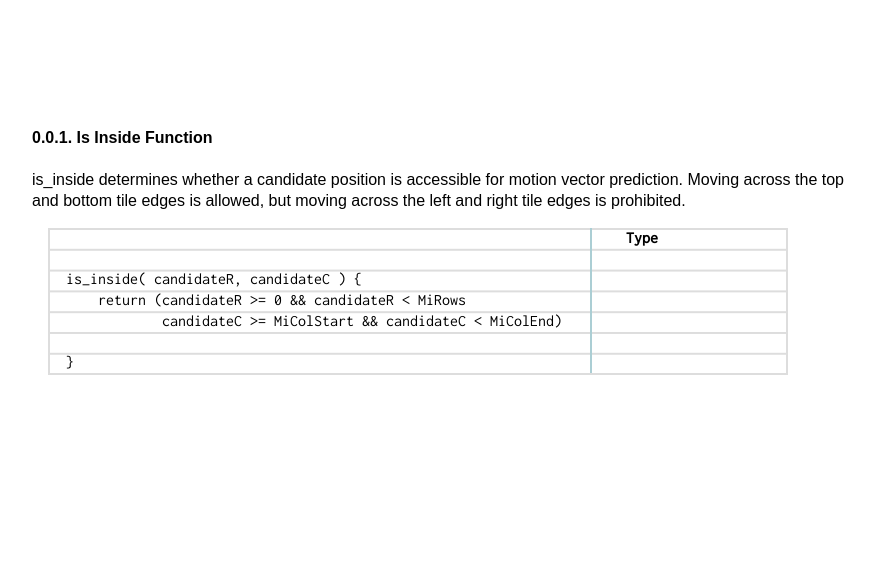
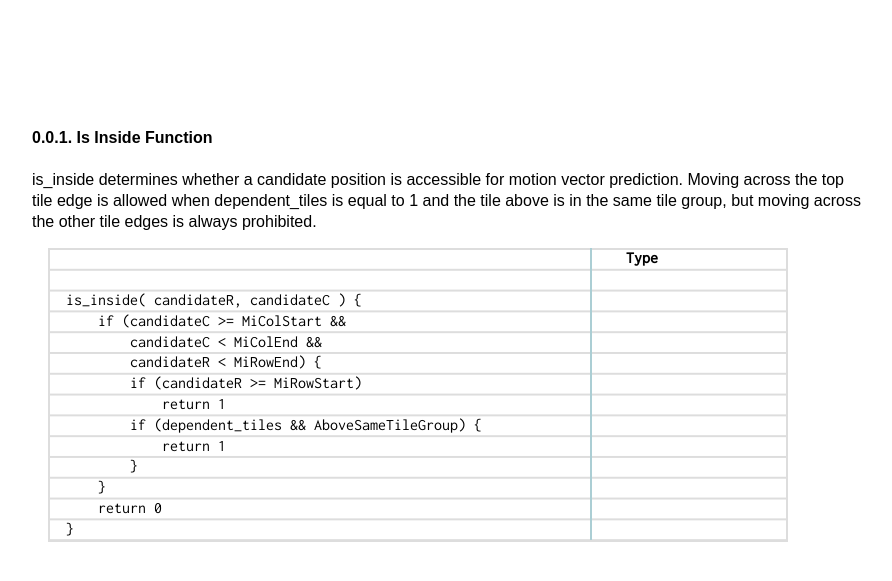
Before and after one commit to AOMediaCodec/av1-spec, a Jekyll site: the page built from 06.is.inside.function.md, in a window 1280 px wide. Shown: the top 581 px of the page, without its empty margins (96-988 px from the left). Built offline with Jekyll 4.4.1, drawn with Linux system fonts in a browser that asks for light colours; our own code applies the rules of GitHub Pages for plain Markdown files.

Commit message:
[dependent_horztiles] Add dependent_horztiles and independent_row_tile experiments
Change-Id: I63827b605a8ebbad7124181388dc57db01f89161

```diff
--- a/06.is.inside.function.md
+++ b/06.is.inside.function.md
@@ -1,13 +1,22 @@
 #### Is Inside Function
 
 is_inside determines whether a candidate position is accessible for motion
-vector prediction. Moving across the top and bottom tile edges is allowed, but
-moving across the left and right tile edges is prohibited.
+vector prediction. Moving across the top tile edge is allowed when
+dependent_tiles is equal to 1 and
+the tile above is in the same tile group, but
+moving across the other tile edges is always prohibited.
 
 <div class="syntax">
 is_inside( candidateR, candidateC ) {
-    return (candidateR >= 0 && candidateR < MiRows
-            candidateC >= MiColStart && candidateC < MiColEnd)
-
+    if (candidateC >= MiColStart &&
+        candidateC < MiColEnd &&
+        candidateR < MiRowEnd) {
+        if (candidateR >= MiRowStart)
+            return 1
+        if (dependent_tiles && AboveSameTileGroup) {
+            return 1
+        }
+    }
+    return 0
 }
 </div>
```
Also changed, not shown: 06.decode.block.syntax.md (+2 -2 lines), 06.decode.tile.function.md (+3 -1 lines), 06.decode.tiles.syntax.md (+9 -2 lines), 06.tile.info.syntax.md (+4 -0 lines), 07.bitstream.semantics.md (+26 -19 lines).
